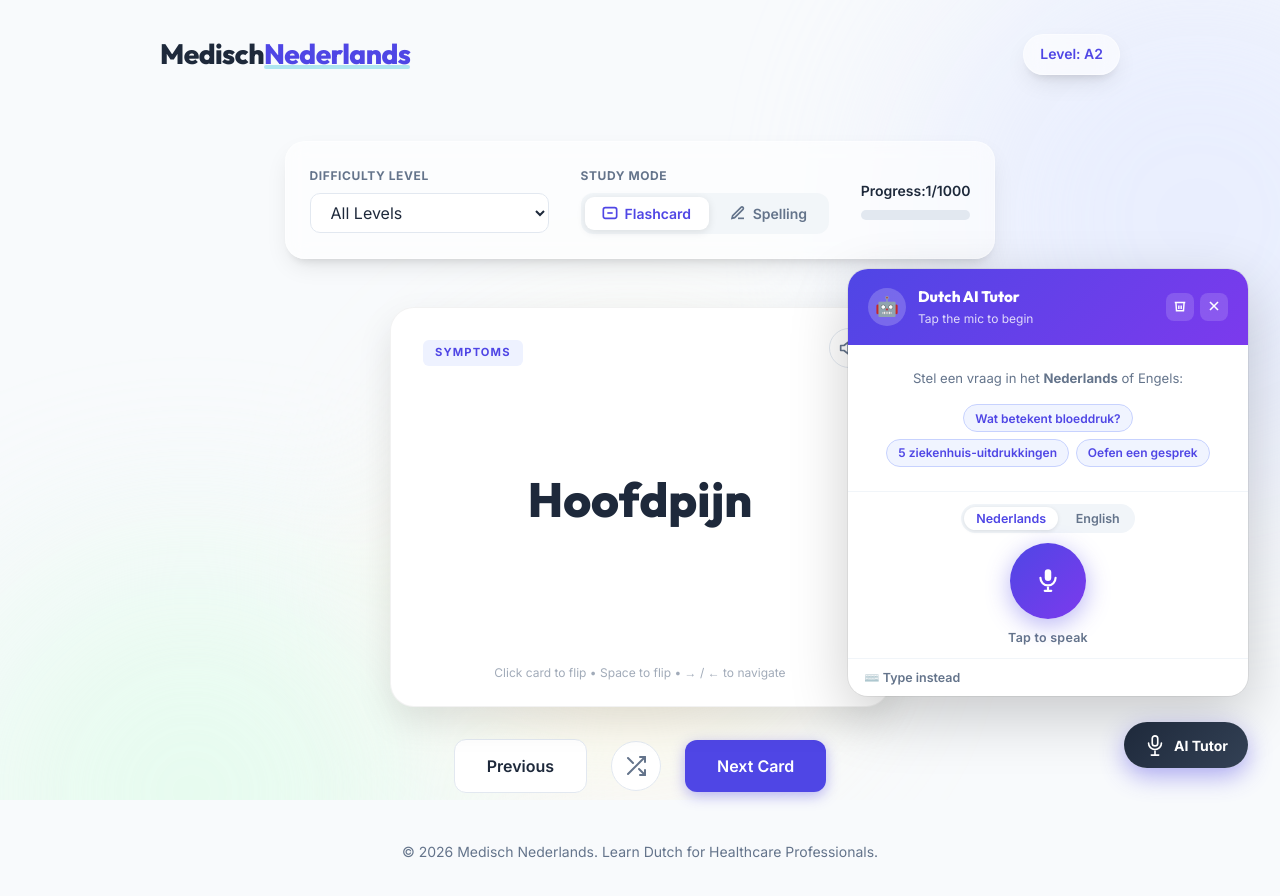
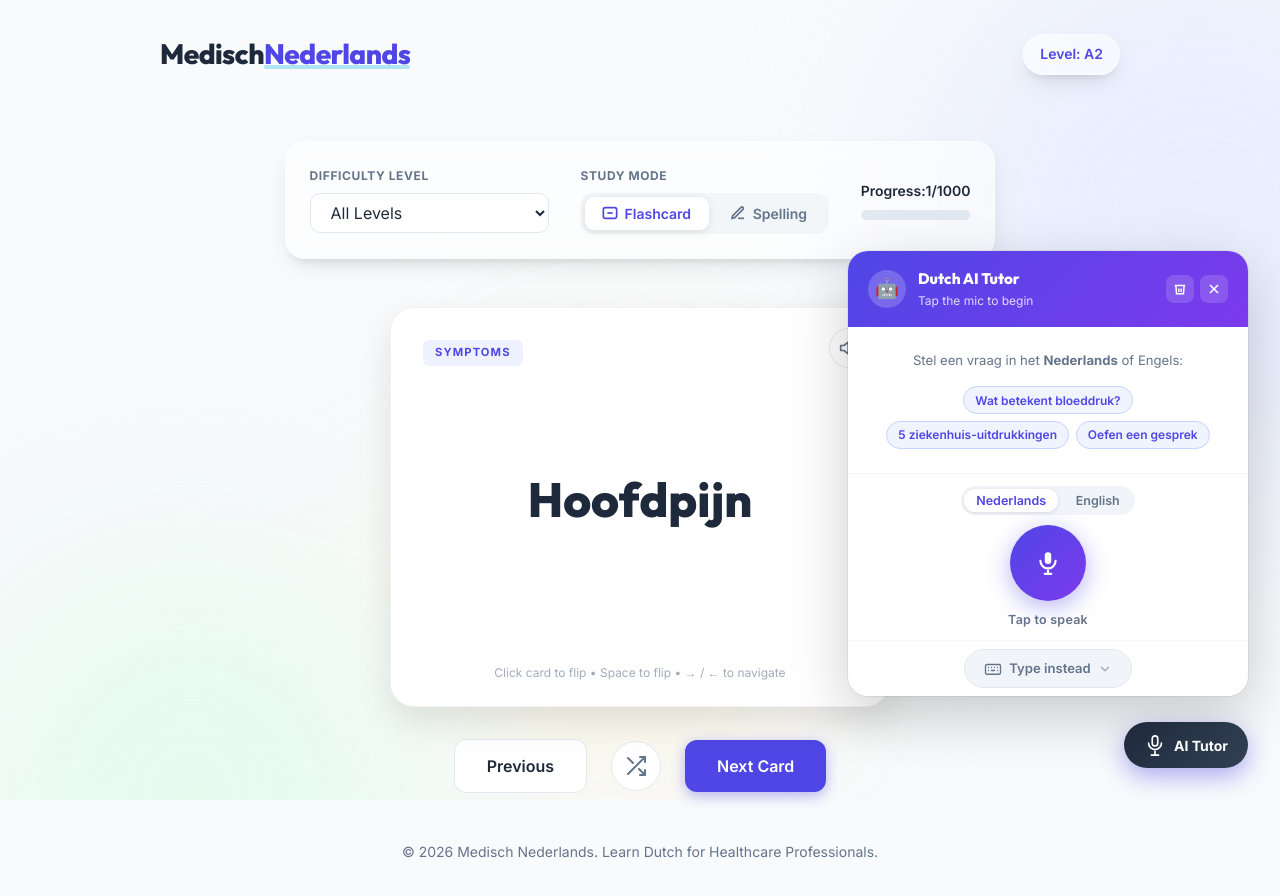
Before and after one commit to vikramrajj/dutchlearningmedical, a website built with Vite: page index.html in a window 1280 px wide. Both pictures are taken after a click on the button "AI Tutor". Built offline with nearby package versions, Linux system fonts and the light colour scheme.

Commit message:
Keyboard toggle: prominent pill button with SVG icon + animated chevron

```diff
--- a/scripts/chat.js
+++ b/scripts/chat.js
@@ -138,7 +138,18 @@ class DutchAIChat {
 
             <!-- Text input (collapsed by default) -->
             <details class="text-input-details" id="textInputDetails">
-                <summary>⌨️ Type instead</summary>
+                <summary class="type-toggle-btn">
+                    <svg viewBox="0 0 24 24" fill="none" stroke="currentColor" stroke-width="1.8"
+                         stroke-linecap="round" stroke-linejoin="round" width="18" height="18">
+                        <rect x="2" y="6" width="20" height="13" rx="2"/>
+                        <path d="M6 10h.01M10 10h.01M14 10h.01M18 10h.01M6 14h.01M18 14h.01M10 14h4"/>
+                    </svg>
+                    Type instead
+                    <svg class="chevron-icon" viewBox="0 0 24 24" fill="none" stroke="currentColor"
+                         stroke-width="2.5" stroke-linecap="round" stroke-linejoin="round" width="14" height="14">
+                        <polyline points="6 9 12 15 18 9"/>
+                    </svg>
+                </summary>
                 <div class="chat-input-bar">
                     <textarea id="chatInput" class="chat-input"
                         placeholder="Type your question..." rows="1" maxlength="800"></textarea>
--- a/styles/main.css
+++ b/styles/main.css
@@ -1628,37 +1628,68 @@ footer {
     display: none;
 }
 
-/* ---- Text input (secondary — collapsible) ---- */
+/* ---- Text input (secondary — collapsible keyboard button) ---- */
 .text-input-details {
     border-top: 1px solid #f1f5f9;
     flex-shrink: 0;
-}
-
-.text-input-details summary {
-    padding: 0.55rem 1rem;
-    font-size: 0.78rem;
+    display: flex;
+    flex-direction: column;
+    align-items: center;
+}
+
+.type-toggle-btn {
+    display: flex;
+    align-items: center;
+    gap: 0.45rem;
+    padding: 0.5rem 1.2rem;
+    margin: 0.5rem auto;
+    background: #f1f5f9;
+    border: 1.5px solid #e2e8f0;
+    border-radius: 24px;
+    font-size: 0.82rem;
+    font-weight: 600;
     color: var(--text-muted);
     cursor: pointer;
-    font-weight: 600;
     user-select: none;
     list-style: none;
-    display: flex;
-    align-items: center;
-    gap: 0.3rem;
-}
-
-.text-input-details summary::-webkit-details-marker {
+    transition: all 0.2s;
+    font-family: var(--font-body);
+}
+
+.type-toggle-btn::-webkit-details-marker {
     display: none;
 }
 
-.text-input-details summary:hover {
+.type-toggle-btn:hover {
+    background: #ede9fe;
+    border-color: var(--primary);
     color: var(--primary);
+}
+
+details[open]>.type-toggle-btn {
+    color: var(--primary);
+    border-color: var(--primary);
+    background: #ede9fe;
+}
+
+.chevron-icon {
+    transition: transform 0.25s ease;
+    opacity: 0.55;
+    flex-shrink: 0;
+}
+
+details[open]>.type-toggle-btn .chevron-icon {
+    transform: rotate(180deg);
+    opacity: 1;
 }
 
 .text-input-details .chat-input-bar {
     border-top: none;
     padding-top: 0;
-}
+    padding-bottom: 0.75rem;
+    width: 100%;
+}
+
 
 /* ---- Remove old chat-typing (replaced by mic states) ---- */
 .chat-typing {
```
